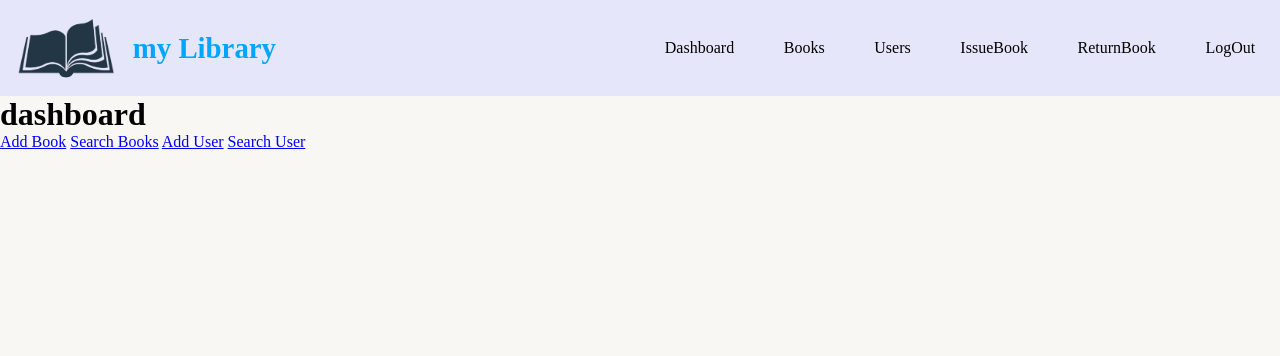
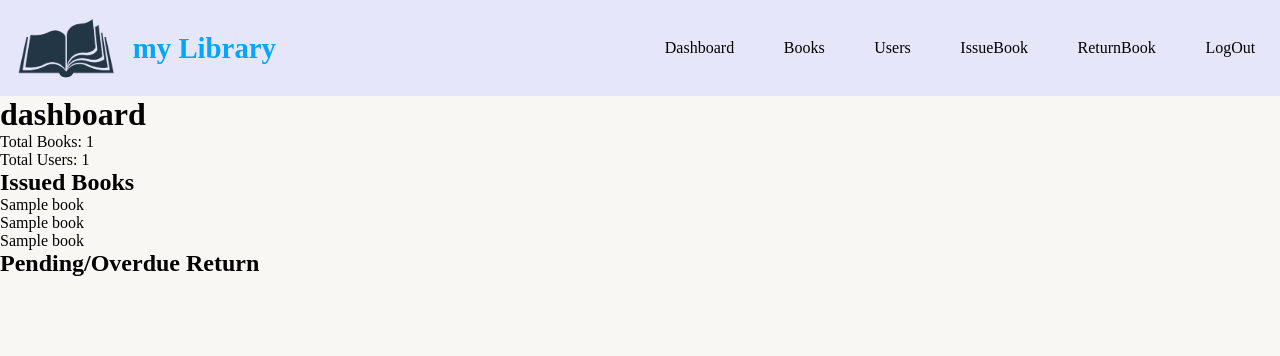
Before and after one commit to harishgupta41/myLibrary, a Flask app: template templates/dashboard.html in a window 1280 px wide. Shown: the top 356 px of the page. Run offline with Flask 3, Linux system fonts and the light colour scheme; the template is opened without the code that fills it: most values are stand-ins (such as "Sample title", 1, 10 or a date in 2020).

Commit message:
complited dashboard functioning

```diff
--- a/app.py
+++ b/app.py
@@ -108,7 +108,11 @@ def verifyotp():
 @app.route('/dashboard')
 def dashboard():
     if 'admin' in request.cookies:
-        return render_template('dashboard.html',title='admin-dashboard')
+        cursor.execute("select count(distinct userId) as user_count, count(distinct isbn_bn) as book_count from users, books")
+        counts=cursor.fetchone()
+        cursor.execute("select * from issued_books")
+        books=cursor.fetchall()
+        return render_template('dashboard.html',title='admin-dashboard',counts=counts,books=books, today=datetime.now().date())
     return redirect(url_for('index'))
 
 # rendering form to add book
--- a/forms.py
+++ b/forms.py
@@ -1,5 +1,5 @@
 from flask_wtf import FlaskForm
-from wtforms import StringField, validators, SubmitField, PasswordField
+from wtforms import StringField, validators, SubmitField, PasswordField, TextAreaField
 
 class LoginForm(FlaskForm):
     username = StringField('Username',[
@@ -29,7 +29,7 @@ class AddBookForm(FlaskForm):
     author=StringField('Author',[
         validators.DataRequired(message="Author's name should be filled")
     ])
-    description=StringField('Book Description')
+    description=TextAreaField('Book Description')
     publisher=StringField('Publisher')
     gener=StringField('Gener',[
         validators.DataRequired(message="Gener should be filled")
--- a/templates/addBook.html
+++ b/templates/addBook.html
@@ -23,7 +23,7 @@
     </div>
     <div>
       {{ form.description.label }}<br />
-      {{ form.description(size=100) }}<br />
+      {{ form.description(rows=5,cols=20) }}<br />
     </div>
     <div>
       {{ form.publisher.label }}<br />
--- a/templates/dashboard.html
+++ b/templates/dashboard.html
@@ -2,10 +2,37 @@
 <div class="dashboard">
   <h1>dashboard</h1>
   <div class="body">
-    <a href="{{url_for('addBook')}}">Add Book</a>
-    <a href="{{url_for('searchBooks')}}">Search Books</a>
-    <a href="{{url_for('addUser')}}">Add User</a>
-    <a href="{{url_for('searchUser')}}">Search User</a>
+    <div class="info">
+      {% if counts %}
+      <p>Total Books: {{ counts[1] }}</p>
+      <p>Total Users: {{ counts[0] }}</p>
+      {% endif %}
+    </div>
+    <div class="books-data">
+      <div class="issued-books">
+        <h2>Issued Books</h2>
+        {% if books %} {% for book in books %}
+        <div class="book">
+          <p>{{ book[4] }}</p>
+          <p>{{ book[1] }}</p>
+          <p>{{ book[6] }}</p>
+        </div>
+        {% endfor %} {% endif %}
+      </div>
+      <div class="overdue-books">
+        <h2>Pending/Overdue Return</h2>
+        {% if books %} {% for book in books %} {% if book[3] <=
+        today %}
+
+        <div class="book">
+          <p>{{ book[4] }}</p>
+          <p>{{ book[1] }}</p>
+          <p>{{ book[6] }}</p>
+          <p>{{ book[3] }}</p>
+        </div>
+        {% endif %} {% endfor %} {% endif %}
+      </div>
+    </div>
   </div>
 </div>
 {% endblock %}
```
